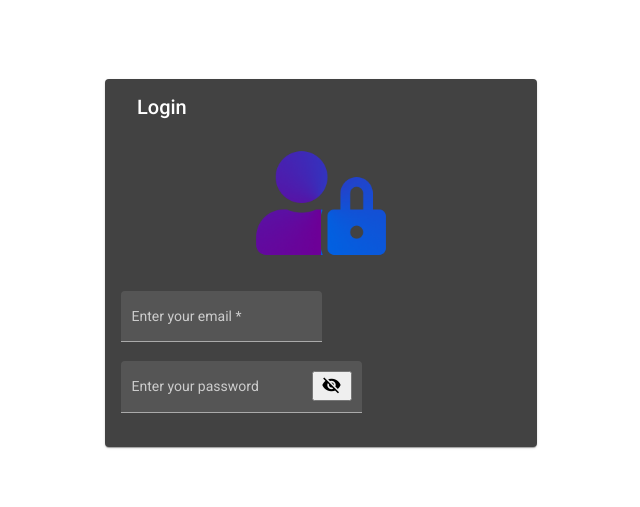
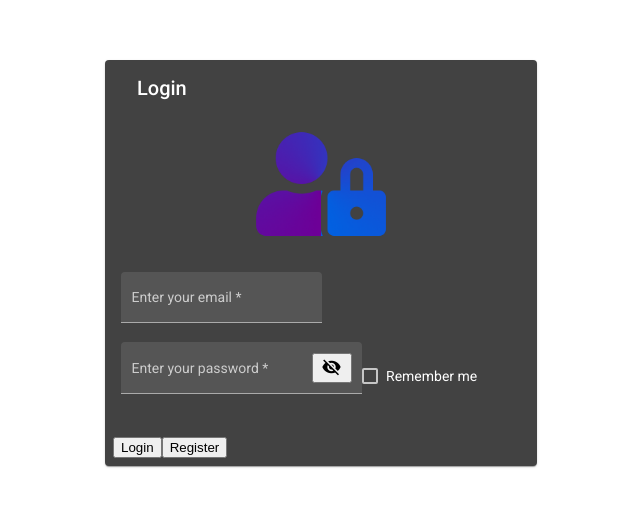
Before and after one commit to pavelbogdan71/ToDoList_Angular, an Angular app in the folder ToDoList/: page /login in a window 1280 px wide. Shown: the part 137-644 px from the top of the page, without its empty margins (319-959 px from the left). Built offline with nearby package versions, Linux system fonts and the light colour scheme.

Commit message:
add form control

```diff
--- a/ToDoList/src/app/app.module.ts
+++ b/ToDoList/src/app/app.module.ts
@@ -11,6 +11,7 @@ import {MatFormFieldModule} from '@angular/material/form-field';
 import { FormsModule, ReactiveFormsModule } from '@angular/forms';
 import { MatInputModule } from '@angular/material/input';
 import {MatIconModule} from '@angular/material/icon';
+import {MatCheckboxModule} from '@angular/material/checkbox';
 @NgModule({
   declarations: [
     AppComponent,
@@ -25,7 +26,8 @@ import {MatIconModule} from '@angular/material/icon';
     MatInputModule,
     FormsModule,
     ReactiveFormsModule,
-    MatIconModule
+    MatIconModule,
+    MatCheckboxModule
   ],
   providers: [],
   bootstrap: [AppComponent]
--- a/ToDoList/src/app/login-form/login-form.component.html
+++ b/ToDoList/src/app/login-form/login-form.component.html
@@ -8,17 +8,22 @@
             <form [formGroup]="loginFormInstance">
                 <mat-form-field appearance="fill">
                     <mat-label>Enter your email</mat-label>
-                    <input matInput type="text" [formControl]="email">
+                    <input matInput type="text" [formControl]="email"/>
                     <!-- <mat-error *ngIf="email.invalid">{{getErrorMessage()}}</mat-error> -->
                 </mat-form-field>
                 <mat-form-field appearance="fill">
                     <mat-label>Enter your password</mat-label>
-                    <input matInput [type]="hide ? 'password' : 'text'">
+                    <input matInput [type]="hide ? 'password' : 'text'" [formControl]="password"/>
                     <button mat-icon-button matSuffix (click)="hide = !hide" [attr.aria-label]="'Hide password'" [attr.aria-pressed]="hide">
                       <mat-icon>{{hide ? 'visibility_off' : 'visibility'}}</mat-icon>
                     </button>
                 </mat-form-field>
+                <mat-checkbox>Remember me</mat-checkbox>
             </form>
         </mat-card-content>
+        <mat-card-actions>
+            <button>Login</button>
+            <button>Register</button>
+        </mat-card-actions>
     </mat-card>
 </div>
--- a/ToDoList/src/app/login-form/login-form.component.ts
+++ b/ToDoList/src/app/login-form/login-form.component.ts
@@ -20,11 +20,20 @@ export class LoginFormComponent implements OnInit {
   initForm(){
     this.loginFormInstance = this.formBuilder.group({
       email: ["",Validators.required],
-      password: ["",Validators.required]
+      password: ["",Validators.required],
+      rememberMe: [false]
     })
   }
 
   get email(){
     return this.loginFormInstance.get("email");
   }
+
+  get password(){
+    return this.loginFormInstance.get("password");
+  }
+
+  get rememberMe(){
+    return this.loginFormInstance.get("rememberMe");
+  }
 }
```
